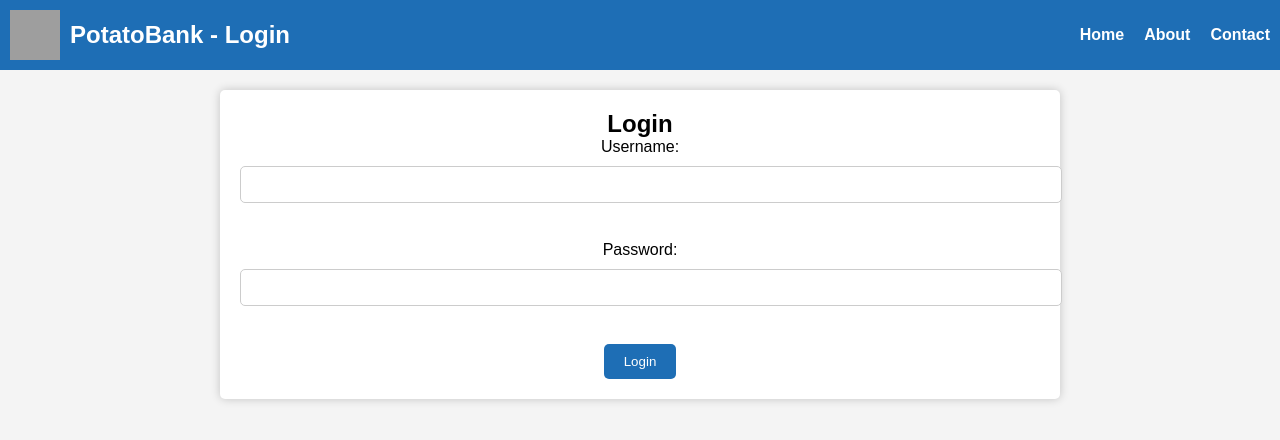
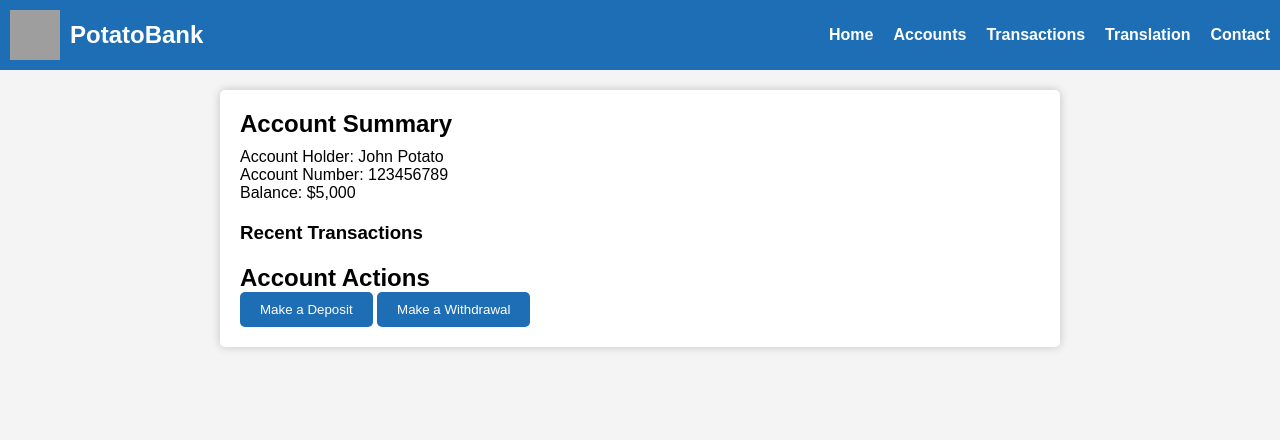
Before and after one commit to movieboxc17/PotatoBank, a plain HTML site: page index.html in a window 1280 px wide. Drawn offline with Linux system fonts and the light colour scheme; grey boxes are pictures that could not be loaded.

Commit message:
Update index.html

```diff
--- a/index.html
+++ b/index.html
@@ -3,7 +3,7 @@
 <head>
     <meta charset="UTF-8">
     <meta name="viewport" content="width=device-width, initial-scale=1.0">
-    <title>PotatoBank - Login</title>
+    <title>PotatoBank</title>
     <style>
         /* Reset some default styles */
         body, h1, h2, h3, p, ul, li {
@@ -68,24 +68,20 @@
             box-shadow: 0px 0px 10px rgba(0, 0, 0, 0.2);
         }
 
-        /* Login Form Styles */
-        #login-form {
-            text-align: center;
-        }
-
-        label {
-            display: block;
+        #account-summary h2 {
+            font-size: 24px;
             margin-bottom: 10px;
         }
 
-        input[type="text"], input[type="password"] {
-            width: 100%;
-            padding: 10px;
+        #account-info, #recent-transactions {
             margin-bottom: 20px;
-            border: 1px solid #ccc;
-            border-radius: 5px;
         }
 
+        ul {
+            list-style: none;
+        }
+
+        /* Buttons */
         button {
             padding: 10px 20px;
             background-color: #1e6eb5;
@@ -99,6 +95,31 @@
         button:hover {
             background-color: #15548a;
         }
+
+        /* Transaction History Styles */
+        #transaction-history {
+            display: none;
+        }
+
+        /* Footer Styles */
+        footer {
+            text-align: center;
+            margin-top: 20px;
+            padding: 10px;
+            background-color: #1e6eb5;
+            color: #fff;
+        }
+
+        /* Responsive Design */
+        @media (max-width: 768px) {
+            main {
+                padding: 10px;
+            }
+            nav ul {
+                flex-direction: column;
+                gap: 10px;
+            }
+        }
     </style>
 </head>
 <body>
@@ -106,50 +127,107 @@
         <nav>
             <div id="logo">
                 <img src="https://i.ibb.co/s9PGR6m/IMG-2805.jpg" alt="PotatoBank Logo"> <!-- Updated Logo URL -->
-                <h1>PotatoBank - Login</h1>
+                <h1>PotatoBank</h1>
             </div>
             <ul>
                 <li><a href="#">Home</a></li>
-                <li><a href="#">About</a></li>
+                <li><a href="#">Accounts</a></li>
+                <li><a href="#" onclick="toggleTransactions()">Transactions</a></li>
+                <li><a href="#">Translation</a></li>
                 <li><a href="#">Contact</a></li>
             </ul>
         </nav>
     </header>
     <main>
-        <section id="login-form">
-            <h2>Login</h2>
-            <form>
-                <label for="username">Username:</label>
-                <input type="text" id="username" name="username" required><br><br>
-
-                <label for="password">Password:</label>
-                <input type="password" id="password" name="password" required><br><br>
-
-                <button type="button" onclick="login()">Login</button>
-            </form>
+        <section id="account-summary">
+            <h2>Account Summary</h2>
+            <div id="account-info">
+                <p>Account Holder: John Potato</p>
+                <p>Account Number: 123456789</p>
+                <p id="balance">Balance: $5,000</p>
+            </div>
+            <div id="recent-transactions">
+                <h3>Recent Transactions</h3>
+                <ul id="transactions-list">
+                    <!-- Transaction items will be added here -->
+                </ul>
+            </div>
+        </section>
+        <section id="account-actions">
+            <h2>Account Actions</h2>
+            <button id="deposit-btn" onclick="makeDeposit()">Make a Deposit</button>
+            <button id="withdraw-btn" onclick="makeWithdrawal()">Make a Withdrawal</button>
+        </section>
+        <section id="transaction-history">
+            <h2>Transaction History</h2>
+            <ul id="transactions-list">
+                <!-- Transaction items will be added here -->
+            </ul>
         </section>
     </main>
     <!-- JavaScript Code -->
     <script>
-        function login() {
-            const username = document.getElementById("username").value;
-            const password = document.getElementById("password").value;
+        // Placeholder for balance (in a real application, you'd fetch this from a server)
+        let balance = 5000;
 
-            // Simulated user data (replace with actual authentication)
-            const users = [
-                { username: "user1", password: "password1" },
-                { username: "user2", password: "password2" },
+        function makeDeposit() {
+            const depositAmount = parseFloat(prompt("Enter the deposit amount:"));
+            if (!isNaN(depositAmount) && depositAmount > 0) {
+                balance += depositAmount;
+                updateBalance();
+                // You can also update the transaction history here.
+            } else {
+                alert("Invalid deposit amount.");
+            }
+        }
+
+        function makeWithdrawal() {
+            const withdrawalAmount = parseFloat(prompt("Enter the withdrawal amount:"));
+            if (!isNaN(withdrawalAmount) && withdrawalAmount > 0 && withdrawalAmount <= balance) {
+                balance -= withdrawalAmount;
+                updateBalance();
+                // You can also update the transaction history here.
+            } else {
+                alert("Invalid withdrawal amount or insufficient balance.");
+            }
+        }
+
+        function toggleTransactions() {
+            const transactionHistory = document.getElementById("transaction-history");
+            if (transactionHistory.style.display === "none") {
+                // Show the transaction history
+                transactionHistory.style.display = "block";
+                displayTransactions();
+            } else {
+                // Hide the transaction history
+                transactionHistory.style.display = "none";
+            }
+        }
+
+        function displayTransactions() {
+            const transactionsList = document.getElementById("transactions-list");
+
+            // Simulated transaction data (replace with actual data)
+            const transactions = [
+                { type: "Deposit", amount: 1000, date: "08/25/2023" },
+                { type: "Withdrawal", amount: 500, date: "08/24/2023" },
+                { type: "Deposit", amount: 2000, date: "08/23/2023" }
             ];
 
-            const user = users.find(u => u.username === username && u.password === password);
+            // Clear any existing transactions
+            transactionsList.innerHTML = "";
 
-            if (user) {
-                alert("Login successful!");
-                // Redirect to the banking page
-                window.location.href = "bank.html";
-            } else {
-                alert("Login failed. Please check your credentials.");
-            }
+            // Add transactions to the list
+            transactions.forEach(transaction => {
+                const transactionItem = document.createElement("li");
+                transactionItem.textContent = `${transaction.type}: $${transaction.amount} (${transaction.date})`;
+                transactionsList.appendChild(transactionItem);
+            });
+        }
+
+        function updateBalance() {
+            const balanceElement = document.getElementById("balance");
+            balanceElement.textContent = `Balance: $${balance.toFixed(2)}`;
         }
     </script>
 </body>
```
